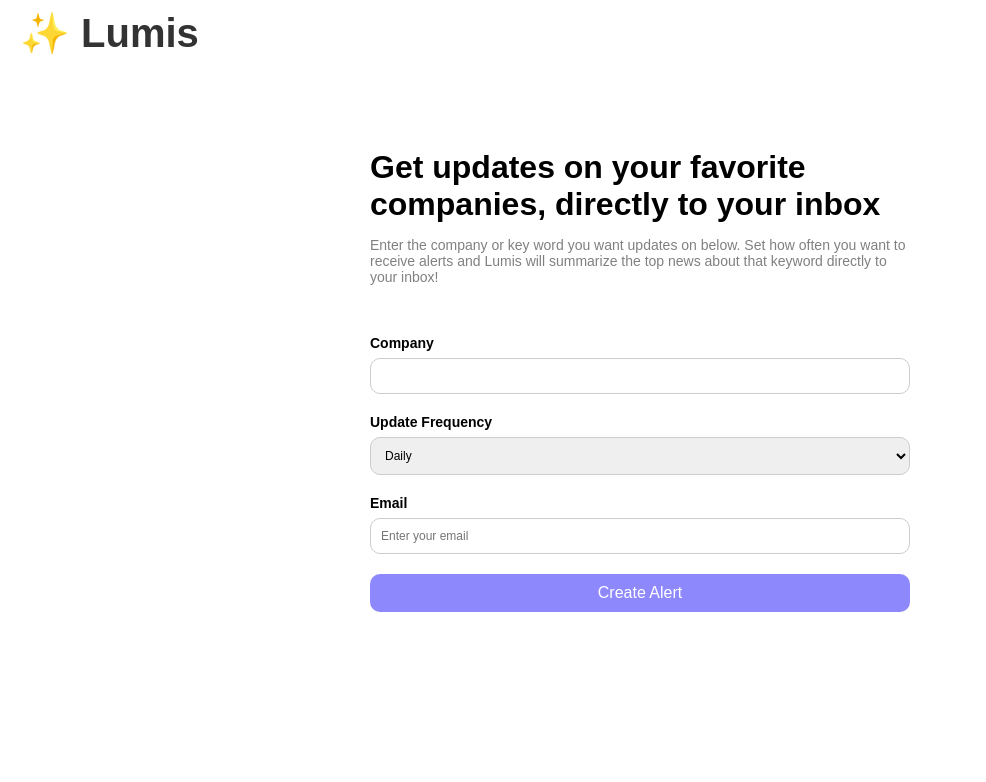
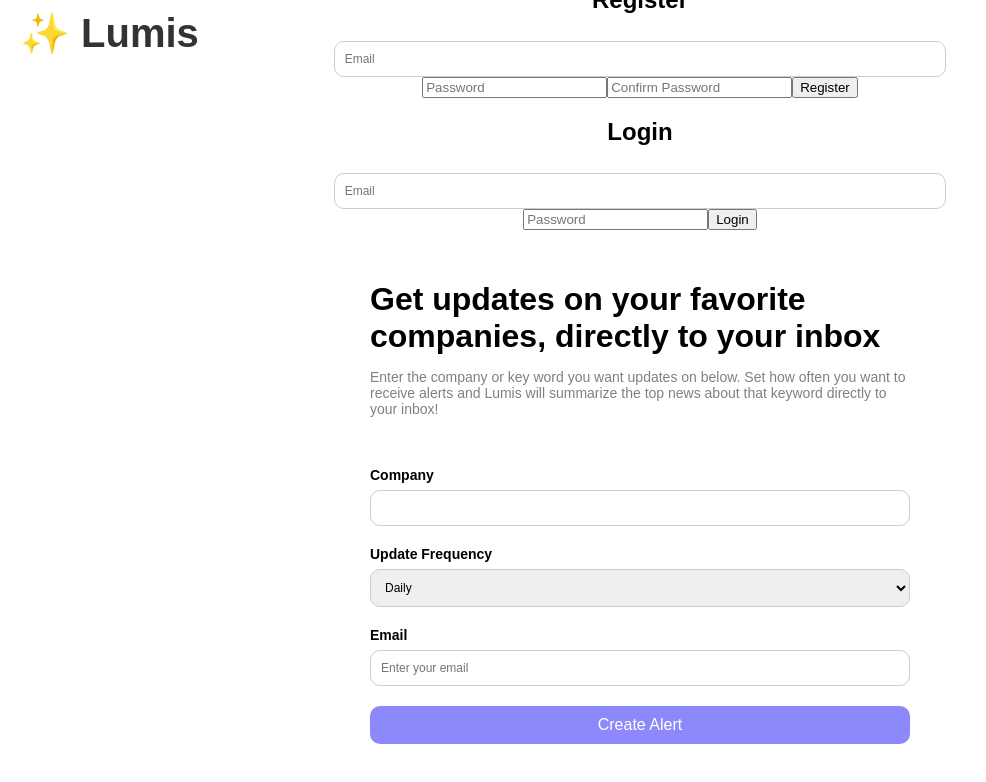
Before and after one commit to dane-dunlap/lumis-react, a React (Create React App) app: page / in a window 1280 px wide. Shown: the top 782 px of the page, without its empty margins (0-986 px from the left). Built offline with nearby package versions, Linux system fonts and the light colour scheme.

Commit message:
making some commit

```diff
--- a/src/App.js
+++ b/src/App.js
@@ -1,9 +1,8 @@
-
 import './App.css';
 import './LumisForm.css';
 import LumisForm from './LumisForm';
-
-
+import RegistrationForm from './RegistrationForm';
+import LoginForm from './LoginForm';
 
 function App() {
     return (
@@ -11,9 +10,11 @@ function App() {
             <div className="logo">
                 ✨ Lumis
             </div>
+            <RegistrationForm />
+            <LoginForm />
             <LumisForm />
         </div>
     );
-    }
+}
 
-  export default App;
+export default App;
--- /dev/null
+++ b/src/LoginForm.js
@@ -0,0 +1,31 @@
+import React, { useState } from 'react';
+import axios from 'axios';
+
+function LoginForm() {
+    const [email, setEmail] = useState('');
+    const [password, setPassword] = useState('');
+
+    const handleSubmit = async (e) => {
+        e.preventDefault();
+        try {
+            const response = await axios.post('/api/login', { email, password });
+            console.log(response.data);
+            alert('Login successful');
+        } catch (error) {
+            console.error('Login failed:', error);
+        }
+    };
+
+    return (
+        <div>
+            <h2>Login</h2>
+            <form onSubmit={handleSubmit}>
+                <input type="email" placeholder="Email" value={email} onChange={e => setEmail(e.target.value)} />
+                <input type="password" placeholder="Password" value={password} onChange={e => setPassword(e.target.value)} />
+                <button type="submit">Login</button>
+            </form>
+        </div>
+    );
+}
+
+export default LoginForm;
--- a/src/RegistrationForm.js
+++ b/src/RegistrationForm.js
@@ -1,34 +1,24 @@
 import React, { useState } from 'react';
 import axios from 'axios';
 
-const Registration = () => {
-    const [formData, setFormData] = useState({
-        username: '',
-        email: '',
-        password: '',
-        confirm_password: '',
-    });
-    const [errors, setErrors] = useState({});
-
-    const handleChange = (e) => {
-        setFormData({
-            ...formData,
-            [e.target.name]: e.target.value,
-        });
-    };
+function RegistrationForm() {
+    const [email, setEmail] = useState('');
+    const [password, setPassword] = useState('');
+    const [confirmPassword, setConfirmPassword] = useState('');
 
     const handleSubmit = async (e) => {
         e.preventDefault();
+        if (password !== confirmPassword) {
+            alert('Passwords do not match!');
+            return;
+        }
 
         try {
-            const response = await axios.post('/api/register', formData);
+            const response = await axios.post('/api/register', { email, password });
             console.log(response.data);
-            // Handle success - maybe redirect or show a success message.
+            alert('Registration successful');
         } catch (error) {
-            console.error('Error during registration:', error);
-            if (error.response && error.response.data && error.response.data.errors) {
-                setErrors(error.response.data.errors);
-            }
+            console.error('There was an error during the registration:', error);
         }
     };
 
@@ -36,30 +26,13 @@ const Registration = () => {
         <div>
             <h2>Register</h2>
             <form onSubmit={handleSubmit}>
-                <div>
-                    <label>Username:</label>
-                    <input type="text" name="username" value={formData.username} onChange={handleChange} />
-                    {errors.username && <p>{errors.username}</p>}
-                </div>
-                <div>
-                    <label>Email:</label>
-                    <input type="email" name="email" value={formData.email} onChange={handleChange} />
-                    {errors.email && <p>{errors.email}</p>}
-                </div>
-                <div>
-                    <label>Password:</label>
-                    <input type="password" name="password" value={formData.password} onChange={handleChange} />
-                    {errors.password && <p>{errors.password}</p>}
-                </div>
-                <div>
-                    <label>Confirm Password:</label>
-                    <input type="password" name="confirm_password" value={formData.confirm_password} onChange={handleChange} />
-                    {errors.confirm_password && <p>{errors.confirm_password}</p>}
-                </div>
+                <input type="email" placeholder="Email" value={email} onChange={e => setEmail(e.target.value)} />
+                <input type="password" placeholder="Password" value={password} onChange={e => setPassword(e.target.value)} />
+                <input type="password" placeholder="Confirm Password" value={confirmPassword} onChange={e => setConfirmPassword(e.target.value)} />
                 <button type="submit">Register</button>
             </form>
         </div>
     );
-};
+}
 
-export default Registration;
+export default RegistrationForm;
```
